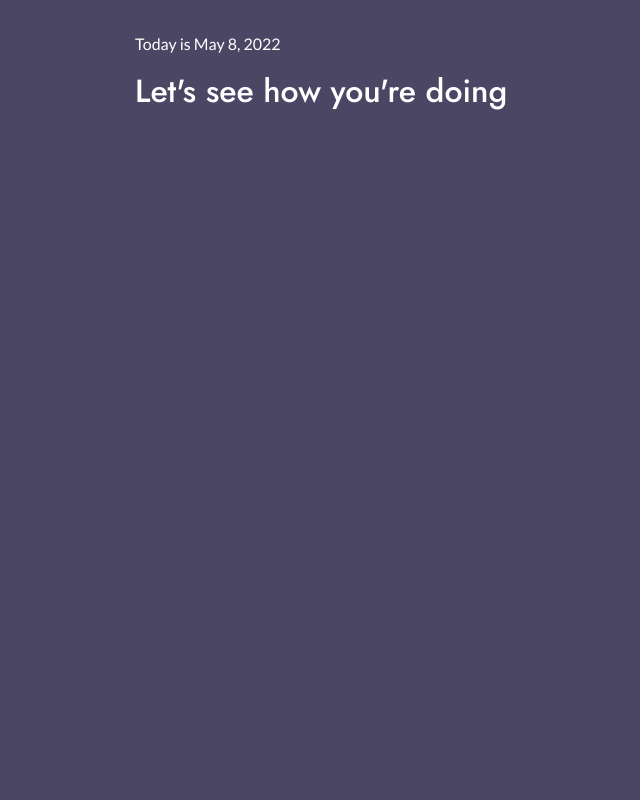
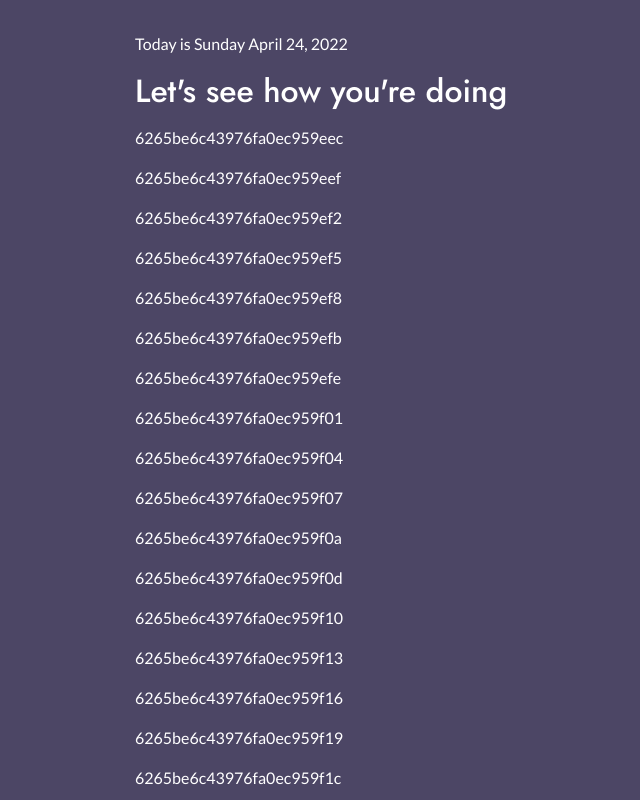
Before and after one commit to jxhnkndl/violet, a React (Create React App) app in the folder client/: page / in a window 1280 px wide. Shown: the top 800 px of the page, without its empty margins (137-777 px from the left). Built offline with nearby package versions, Linux system fonts and the light colour scheme.

Commit message:
add logic for rendering mood list items if api has returned user data

```diff
--- a/client/src/index.scss
+++ b/client/src/index.scss
@@ -19,6 +19,7 @@
 h6 {
   font-family: $font-stack-headline;
   color: $base-light;
+  margin-bottom: 16px;
 }
 
 p {
--- a/client/src/pages/Dashboard.js
+++ b/client/src/pages/Dashboard.js
@@ -1,6 +1,8 @@
 import React, { useEffect, useContext } from 'react';
 import MoodContext from '../context/mood/moodContext';
 
+import Headline from '../components/Headline';
+import MoodListItem from '../components/MoodListItem';
 import Row from 'react-bootstrap/Row';
 import Col from 'react-bootstrap/Col';
 
@@ -16,8 +18,21 @@
   return (
     <Row>
       <Col lg={8} className="column">
-        <p className="greeting">Today is May 8, 2022</p>
-        <h2>Let's see how you're doing</h2>
+        <Headline headline="Let's see how you're doing" />
+
+        {/* verify api has returned mood data */}
+        {moods.length ? (
+
+          // loop through user's moods
+          // create a mood list item with key details for each entry
+          <div id="mood-stream">
+            {moods.map(mood => <MoodListItem key={mood._id} data={mood} />)}
+          </div>
+
+        ) : (
+          <p>Loading...</p>
+        )}
+
       </Col>
     </Row>
   );
```
